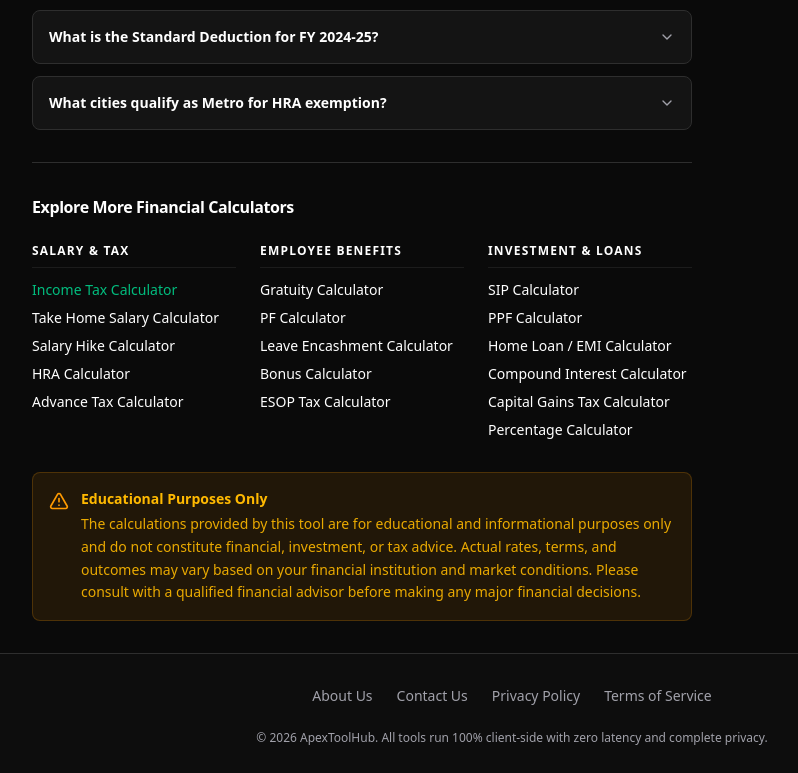
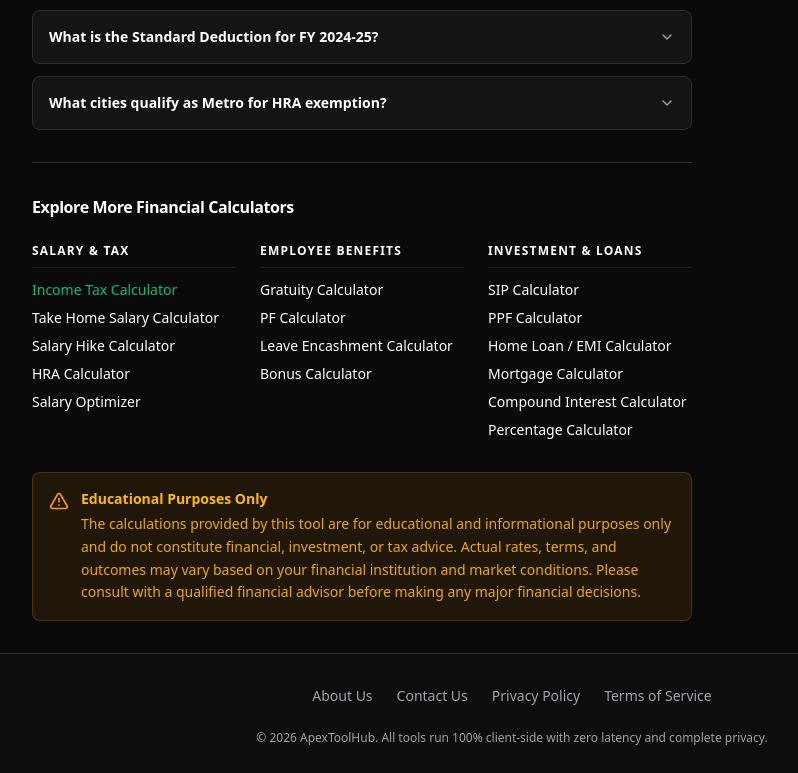
Before and after one commit to NextGenTech2/multi-utility-hub, a Next.js app: page /calculators/income-tax in a window 1280 px wide. Shown: the part 11227-12000 px from the top of the page, without its empty margins (256-1054 px from the left). Built offline with nearby package versions, Linux system fonts and the light colour scheme.

Commit message:
fix(seo): add 301 redirects for 404 routes, disallow cdn-cgi in robots, update sitemap and fix dead links

```diff
--- a/src/app/calculators/income-tax/IncomeTaxClient.tsx
+++ b/src/app/calculators/income-tax/IncomeTaxClient.tsx
@@ -2197,7 +2197,7 @@ export function IncomeTaxClient({
               <Link href="/calculators/take-home-salary" className="text-foreground hover:text-emerald-600 transition-colors">Take Home Salary Calculator</Link>
               <Link href="/calculators/salary-hike" className="text-foreground hover:text-emerald-600 transition-colors">Salary Hike Calculator</Link>
               <Link href="/calculators/hra" className="text-foreground hover:text-emerald-600 transition-colors">HRA Calculator</Link>
-              <Link href="/calculators/advance-tax" className="text-foreground hover:text-emerald-600 transition-colors">Advance Tax Calculator</Link>
+              <Link href="/calculators/salary-optimizer" className="text-foreground hover:text-emerald-600 transition-colors">Salary Optimizer</Link>
             </div>
           </div>
 
@@ -2208,7 +2208,6 @@ export function IncomeTaxClient({
               <Link href="/calculators/pf" className="text-foreground hover:text-emerald-600 transition-colors">PF Calculator</Link>
               <Link href="/calculators/leave-encashment" className="text-foreground hover:text-emerald-600 transition-colors">Leave Encashment Calculator</Link>
               <Link href="/calculators/bonus" className="text-foreground hover:text-emerald-600 transition-colors">Bonus Calculator</Link>
-              <Link href="/calculators/esop-tax" className="text-foreground hover:text-emerald-600 transition-colors">ESOP Tax Calculator</Link>
             </div>
           </div>
 
@@ -2218,8 +2217,8 @@ export function IncomeTaxClient({
               <Link href="/calculators/sip" className="text-foreground hover:text-emerald-600 transition-colors">SIP Calculator</Link>
               <Link href="/calculators/ppf" className="text-foreground hover:text-emerald-600 transition-colors">PPF Calculator</Link>
               <Link href="/calculators/emi" className="text-foreground hover:text-emerald-600 transition-colors">Home Loan / EMI Calculator</Link>
+              <Link href="/calculators/mortgage" className="text-foreground hover:text-emerald-600 transition-colors">Mortgage Calculator</Link>
               <Link href="/calculators/compound-interest" className="text-foreground hover:text-emerald-600 transition-colors">Compound Interest Calculator</Link>
-              <Link href="/calculators/capital-gains" className="text-foreground hover:text-emerald-600 transition-colors">Capital Gains Tax Calculator</Link>
               <Link href="/calculators/percentage" className="text-foreground hover:text-emerald-600 transition-colors">Percentage Calculator</Link>
             </div>
           </div>
--- a/src/app/robots.ts
+++ b/src/app/robots.ts
@@ -11,6 +11,7 @@ export default function robots(): MetadataRoute.Robots {
       allow: "/",
       disallow: [
         "/api/",            // Prevents indexing of any future backend API routes
+        "/cdn-cgi/",        // Prevents crawlers from attempting Cloudflare email protection links
       ],
     },
     sitemap: `${baseUrl}/sitemap.xml`,
--- a/src/app/sitemap.ts
+++ b/src/app/sitemap.ts
@@ -17,6 +17,7 @@ export default function sitemap(): MetadataRoute.Sitemap {
     "/calculators/income-tax",
     "/calculators/mortgage",
     "/calculators/gratuity",
+    "/calculators/hra",
     "/calculators/leave-encashment",
     "/calculators/pf",
     "/calculators/take-home-salary",
```
Also changed, not shown: 1 other file (tests, documents, lock files or other folders).
